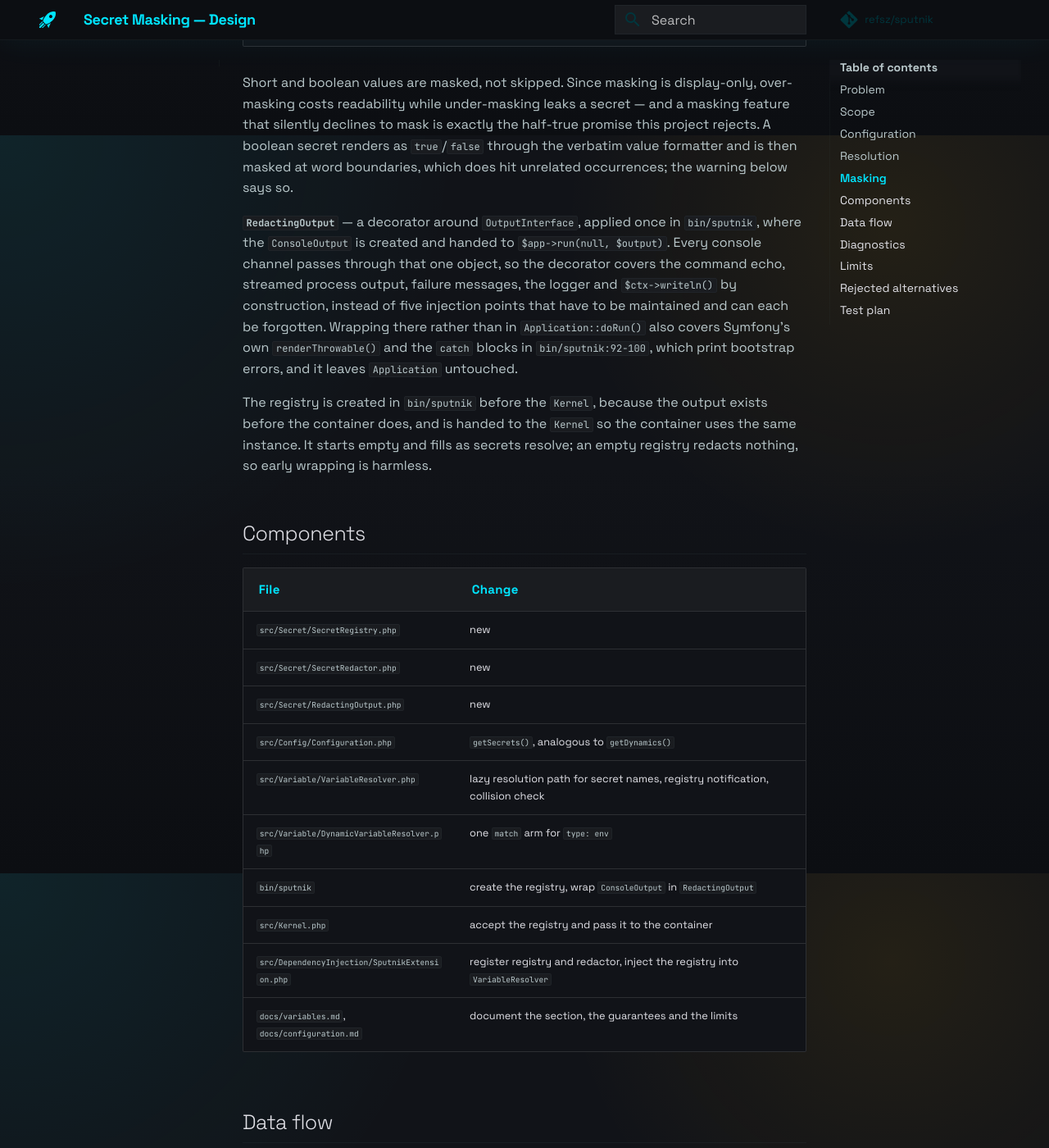
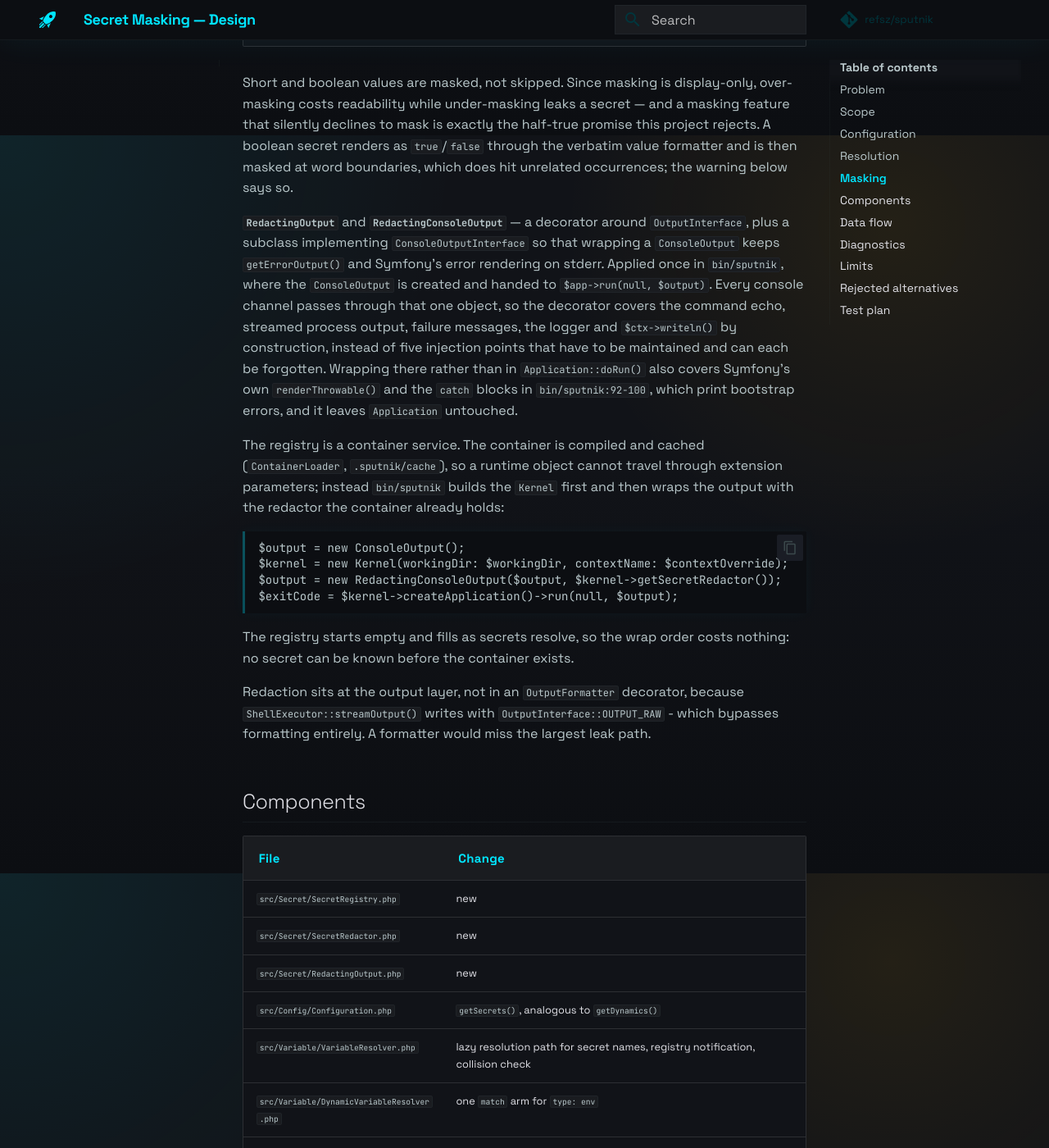
Before and after one commit to refsz/sputnik, an MkDocs documentation site: the page built from docs/superpowers/specs/2026-08-18-secret-masking-design.md, in a window 1280 px wide and 1400 px high, scrolled down 3435 px. Shown: the whole window at 82% size. Built offline with MkDocs 1.6.1 and Material for MkDocs 9.7.7, drawn with Linux system fonts in a browser that asks for light colours; comment, search, counter and statistics services are not loaded; some of the changed text lies outside the part shown.

Commit message:
[DOCS] correct the secret masking wiring in the design
The container is compiled and cached, so the registry cannot be handed in as a
runtime object. bin/sputnik wraps the output after the kernel is built instead,
and the decorator needs a ConsoleOutputInterface variant to keep stderr intact.

Co-Authored-By: Claude Opus 5 (1M context) <noreply@anthropic.com>
Claude-Session: https://claude.ai/code/session_018CTvnzcNYmFgm2HQcm821A

````diff
--- a/docs/superpowers/specs/2026-08-18-secret-masking-design.md
+++ b/docs/superpowers/specs/2026-08-18-secret-masking-design.md
@@ -132,7 +132,10 @@ this project rejects. A boolean secret renders as `true`/`false` through the
 verbatim value formatter and is then masked at word boundaries, which does hit
 unrelated occurrences; the warning below says so.
 
-**`RedactingOutput`** — a decorator around `OutputInterface`, applied once in
+**`RedactingOutput`** and **`RedactingConsoleOutput`** — a decorator around
+`OutputInterface`, plus a subclass implementing `ConsoleOutputInterface` so that
+wrapping a `ConsoleOutput` keeps `getErrorOutput()` and Symfony's error rendering
+on stderr. Applied once in
 `bin/sputnik`, where the `ConsoleOutput` is created and handed to
 `$app->run(null, $output)`. Every console channel passes through that one
 object, so the decorator covers the command echo, streamed process output,
@@ -142,10 +145,25 @@ Wrapping there rather than in `Application::doRun()` also covers Symfony's own
 `renderThrowable()` and the `catch` blocks in `bin/sputnik:92-100`, which print
 bootstrap errors, and it leaves `Application` untouched.
 
-The registry is created in `bin/sputnik` before the `Kernel`, because the output
-exists before the container does, and is handed to the `Kernel` so the container
-uses the same instance. It starts empty and fills as secrets resolve; an empty
-registry redacts nothing, so early wrapping is harmless.
+The registry is a container service. The container is compiled and cached
+(`ContainerLoader`, `.sputnik/cache`), so a runtime object cannot travel through
+extension parameters; instead `bin/sputnik` builds the `Kernel` first and then
+wraps the output with the redactor the container already holds:
+
+```php
+$output = new ConsoleOutput();
+$kernel = new Kernel(workingDir: $workingDir, contextName: $contextOverride);
+$output = new RedactingConsoleOutput($output, $kernel->getSecretRedactor());
+$exitCode = $kernel->createApplication()->run(null, $output);
+```
+
+The registry starts empty and fills as secrets resolve, so the wrap order costs
+nothing: no secret can be known before the container exists.
+
+Redaction sits at the output layer, not in an `OutputFormatter` decorator,
+because `ShellExecutor::streamOutput()` writes with `OutputInterface::OUTPUT_RAW`
+- which bypasses formatting entirely. A formatter would miss the largest leak
+path.
 
 ## Components
 
@@ -157,9 +175,11 @@ registry redacts nothing, so early wrapping is harmless.
 | `src/Config/Configuration.php` | `getSecrets()`, analogous to `getDynamics()` |
 | `src/Variable/VariableResolver.php` | lazy resolution path for secret names, registry notification, collision check |
 | `src/Variable/DynamicVariableResolver.php` | one `match` arm for `type: env` |
-| `bin/sputnik` | create the registry, wrap `ConsoleOutput` in `RedactingOutput` |
-| `src/Kernel.php` | accept the registry and pass it to the container |
-| `src/DependencyInjection/SputnikExtension.php` | register registry and redactor, inject the registry into `VariableResolver` |
+| `src/Secret/RedactingConsoleOutput.php` | new - the `ConsoleOutputInterface` variant, so stderr keeps working |
+| `bin/sputnik` | wrap `ConsoleOutput` after the `Kernel` is built |
+| `src/Kernel.php` | `getSecretRedactor()` accessor |
+| `src/Task/TaskRunner.php` | log the registry's diagnostics after a task run |
+| `src/DependencyInjection/SputnikExtension.php` | register registry and redactor, inject the registry into `VariableResolver` and `TaskRunner` |
 | `docs/variables.md`, `docs/configuration.md` | document the section, the guarantees and the limits |
 
 ## Data flow
@@ -197,8 +217,8 @@ These belong in the documentation, not in the guarantee:
 - A task using `echo` or `file_put_contents()` writes outside Symfony's output
   and is not redacted.
 - `ExecutionResult` carries raw output and the raw command, by decision.
-- Errors raised before the config is read cannot be redacted, because no secret
-  is known at that point. A NEON parse error that quotes a line containing a
+- Errors raised before the container is built cannot be redacted, because no
+  secret is known at that point. A NEON parse error that quotes a line containing a
   literal secret is the one case where this is visible — another reason for the
   documentation to point at `pass`, `op` and the environment instead of literals.
 
````
